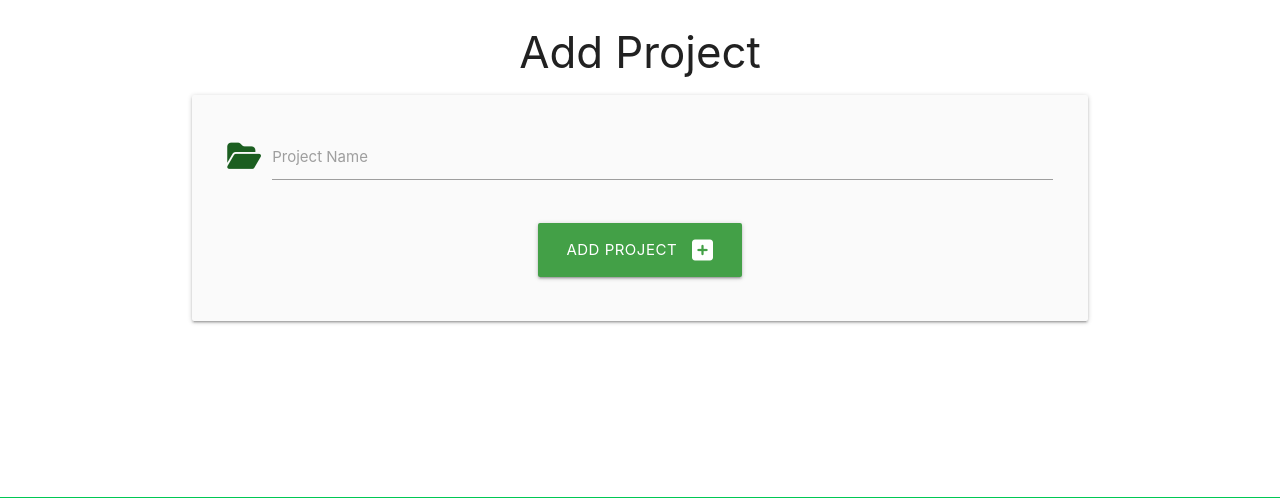
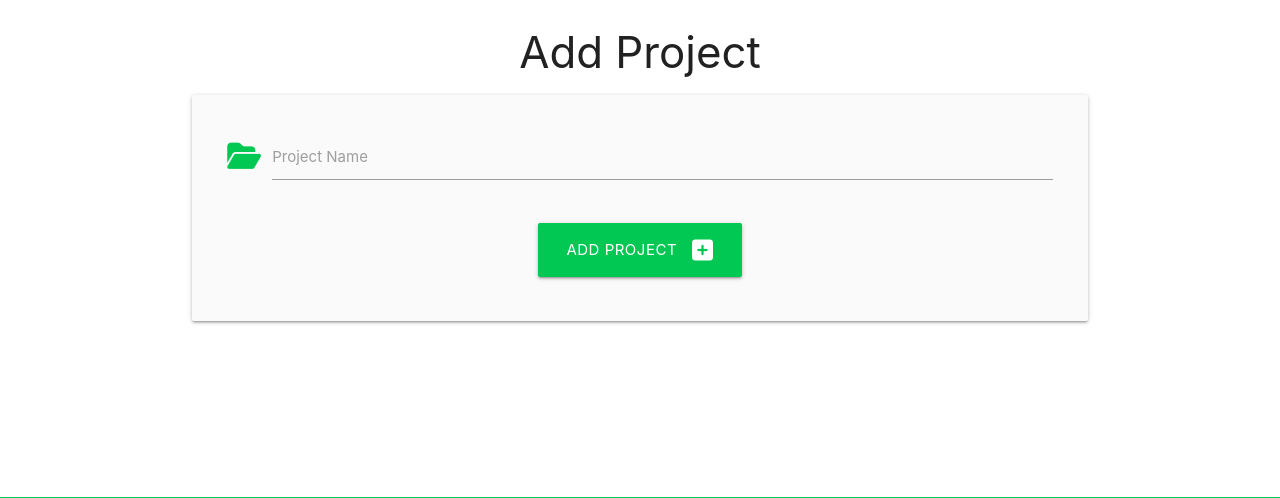
Before and after one commit to develosi/debugist-project, a Flask app: page /add_project in a window 1280 px wide. Shown: the part 64-562 px from the top of the page. Run offline with Flask 2, Linux system fonts and the light colour scheme; some libraries are stand-ins or nearby versions.

Commit message:
Fix colours for correct green in add_project

```diff
--- a/debugist/templates/add_project.html
+++ b/debugist/templates/add_project.html
@@ -8,7 +8,7 @@
         <!-- project name section -->
         <div class="row">
             <div class="input-field col s12">
-                <i class="fas fa-folder-open prefix green-text text-darken-4"></i>
+                <i class="fas fa-folder-open prefix green-text text-accent-4"></i>
                 <input id="project_name" name="project_name" minlength="3" maxlength="60" type="text" class="validate" required>
                 <label for="project_name">Project Name</label>
             </div>
@@ -16,7 +16,7 @@
         <!-- submit button section -->
         <div class="row">
             <div class="col s12 center-align">
-                <button type="submit" class="btn-large green darken-1">
+                <button type="submit" class="btn-large green accent-4">
                     Add Project <i class="fas fa-plus-square right"></i>
                 </button>
             </div>
```
